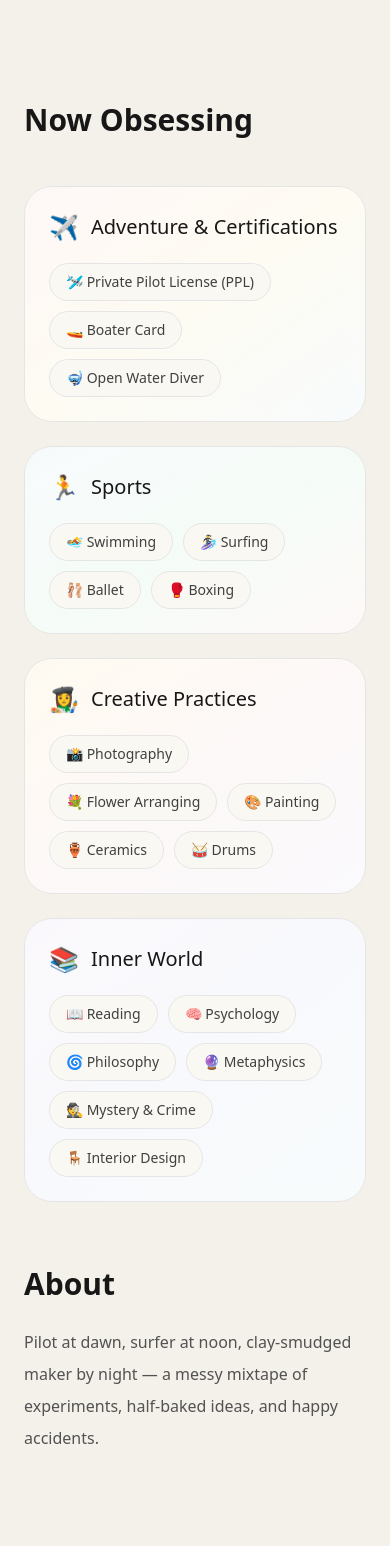
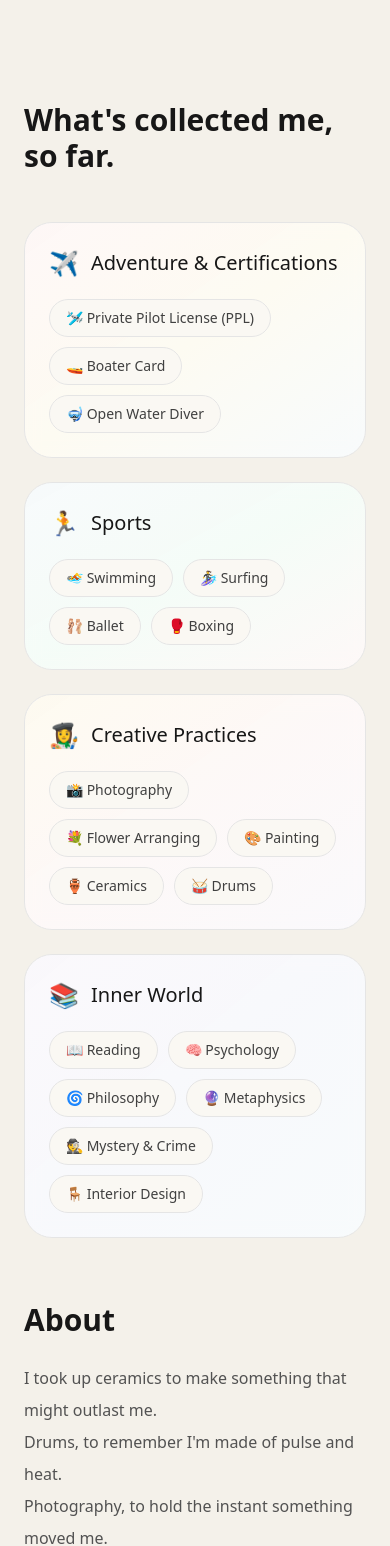
Before and after one commit to haohao13/Personal-Website, a Next.js app: page / in a window 390 px wide. Shown: the part 1487-3033 px from the top of the page. Built offline with nearby package versions, Linux system fonts and the light colour scheme; no server answers; the database is empty.

Commit message:
chore: update About section copy

```diff
--- a/app/page.tsx
+++ b/app/page.tsx
@@ -224,7 +224,7 @@ export default function PersonalWebsiteStarter() {
 
         <section className="relative z-10 mx-auto max-w-6xl px-6 py-16">
           <div className="mb-12">
-            <h2 className="text-3xl font-semibold md:text-4xl">Now Obsessing</h2>
+            <h2 className="text-3xl font-semibold md:text-4xl">What's collected me, so far.</h2>
           </div>
 
           <div className="grid gap-6 md:grid-cols-2">
@@ -267,7 +267,13 @@ export default function PersonalWebsiteStarter() {
           <div className="max-w-2xl">
             <h2 className="mb-6 text-3xl font-semibold md:text-4xl">About</h2>
             <p className="leading-8 text-neutral-600">
-              Pilot at dawn, surfer at noon, clay-smudged maker by night — a messy mixtape of experiments, half-baked ideas, and happy accidents.
+              I took up ceramics to make something that might outlast me.<br />
+              Drums, to remember I'm made of pulse and heat.<br />
+              Photography, to hold the instant something moved me.<br />
+              Swimming, to dissolve into something more complete.<br />
+              Surfing, to find the sky inside a wave.<br />
+              Flying, to see what only the unbound can brave.<br />
+              Different doors, I've found, can open the same nave.
             </p>
           </div>
         </section>
```
